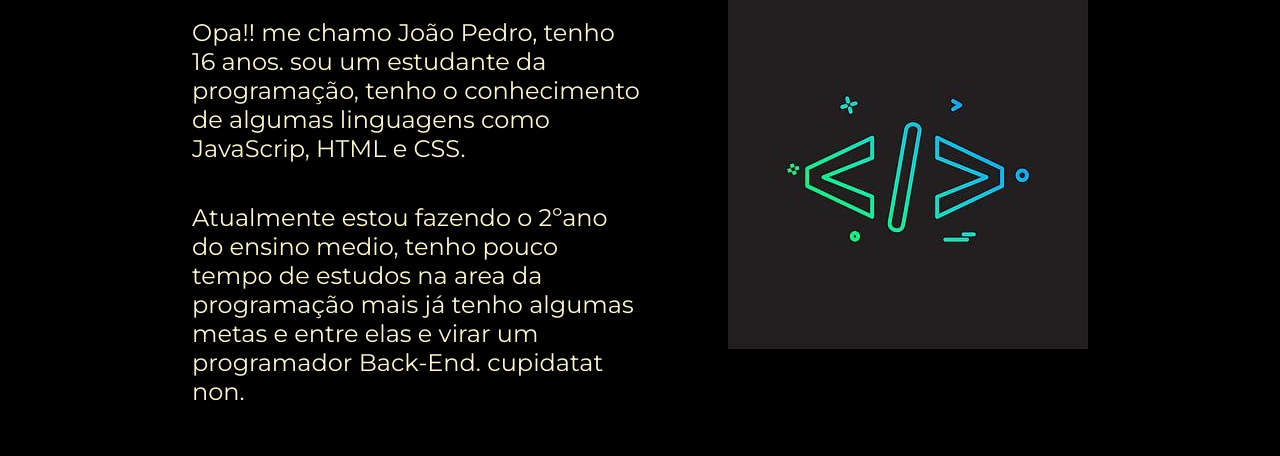
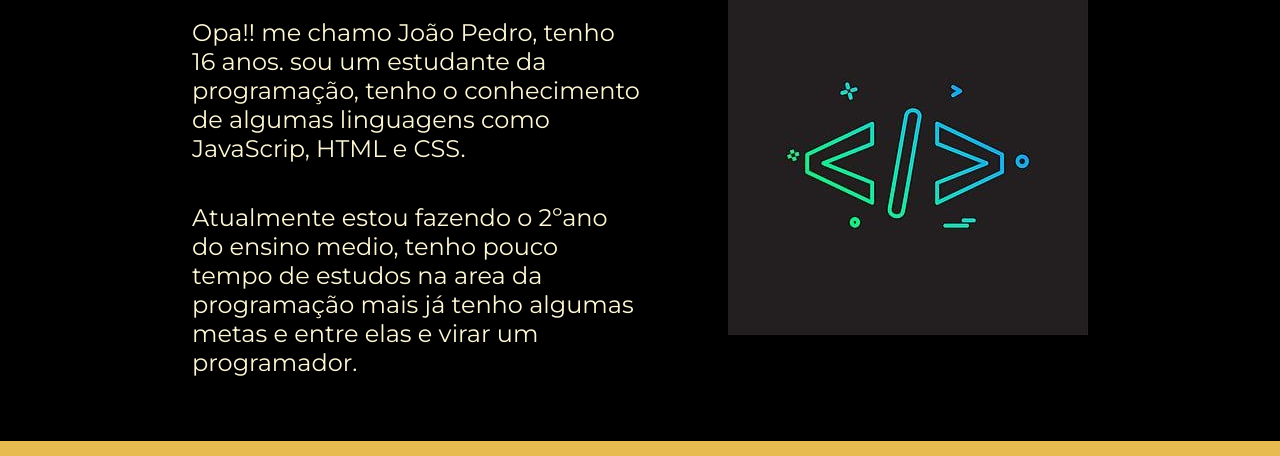
Before and after one commit to 1jpedro/portfolio-jp3, a plain HTML site: page about.html in a window 1280 px wide. Shown: the part 186-642 px from the top of the page. Drawn offline with nearby package versions, Linux system fonts and the light colour scheme.

Commit message:
Add files via upload

```diff
--- a/about.html
+++ b/about.html
@@ -24,8 +24,8 @@
             <p class="apresentacao__conteudo__texto">Opa!! me chamo João Pedro, tenho 16 anos. sou um estudante da programação, tenho o conhecimento de algumas linguagens como JavaScrip, HTML e CSS.
             </p>
             <p class="apresentacao__conteudo__texto">
-                Atualmente estou fazendo o 2ºano do ensino medio, tenho pouco tempo de estudos na area da programação mais já tenho algumas metas e entre elas e virar um programador Back-End.
-                cupidatat non.</p>
+                Atualmente estou fazendo o 2ºano do ensino medio, tenho pouco tempo de estudos na area da programação mais já tenho algumas metas e entre elas e virar um programador.
+                </p>
         </section>
         <img class="apresentacao__imagem" src="./assets/0d42c51c82fca7b2a1360ffec4747b2a.jpg" alt="codando">
     </main>
```
Also changed, not shown: curriculo.html (+1 -1 lines).
